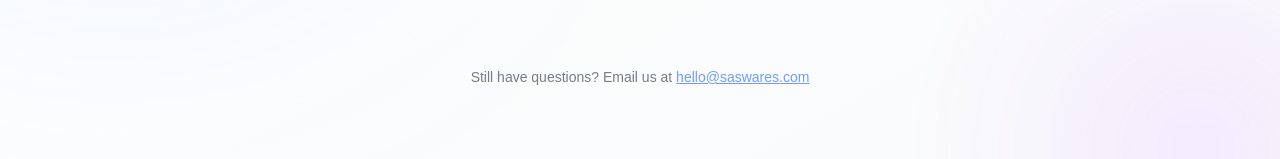
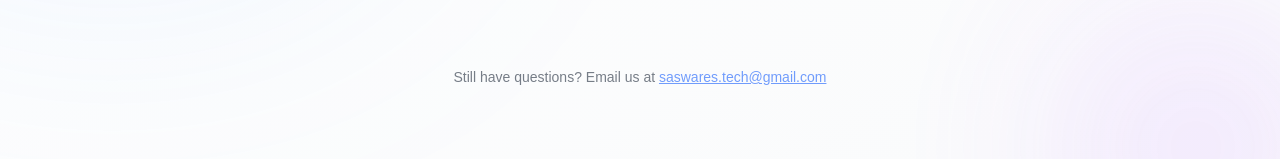
Before and after one commit to SASWAREsTech/saswares, a Next.js app: page /help in a window 1280 px wide. Shown: the part 445-604 px from the top of the page. Built offline with nearby package versions, Linux system fonts and the light colour scheme.

Commit message:
changed email addresss

```diff
--- a/app/help/page.tsx
+++ b/app/help/page.tsx
@@ -55,7 +55,7 @@ export default function HelpCenter() {
         </div>
 
         <p className="mt-16 text-sm text-center opacity-60">
-          Still have questions? Email us at <a href="mailto:hello@saswares.com" className="underline text-blue-600 dark:text-red-400">hello@saswares.com</a>
+          Still have questions? Email us at <a href="mailto:saswares.tech@gmail.com" className="underline text-blue-600 dark:text-red-400">saswares.tech@gmail.com</a>
         </p>
       </div>
     </section>
```
